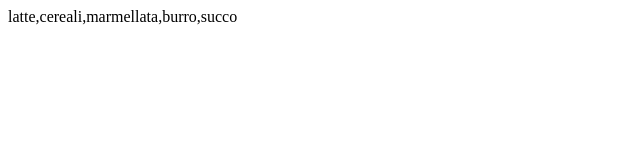
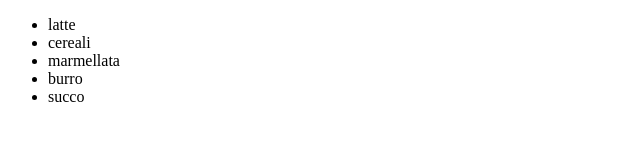
Before and after one commit to Elisabetta01/js-lista-spesa, a plain HTML site: page index.html in a window 1280 px wide. Shown: the whole page, without its empty margins (0-640 px from the left). Drawn offline with Linux system fonts and the light colour scheme.

Commit message:
corretto

```diff
--- a/assets/main.js
+++ b/assets/main.js
@@ -8,13 +8,17 @@ const listaSpesa = [
      'succo',
 ]
 
-let indice = 0;
+const lista = document.getElementById('lista-spesa')
 
-let soldatino = true
+let i = 0;
 
-while( soldatino ){
-     document.writeln(listaSpesa)
+while( i < listaSpesa.length ){
 
-     soldatino = false
+     const item  = listaSpesa[i]
 
+     const listItem = document.createElement('li')
+     listItem.innerText = item
+     lista.append(listItem)
+
+     i++
 }
--- a/index.html
+++ b/index.html
@@ -8,6 +8,10 @@
 </head>
 <body>
 
+     <ul id="lista-spesa">
+
+     </ul>
+
      <script src="./assets/main.js"></script>
 </body>
 </html>
```
